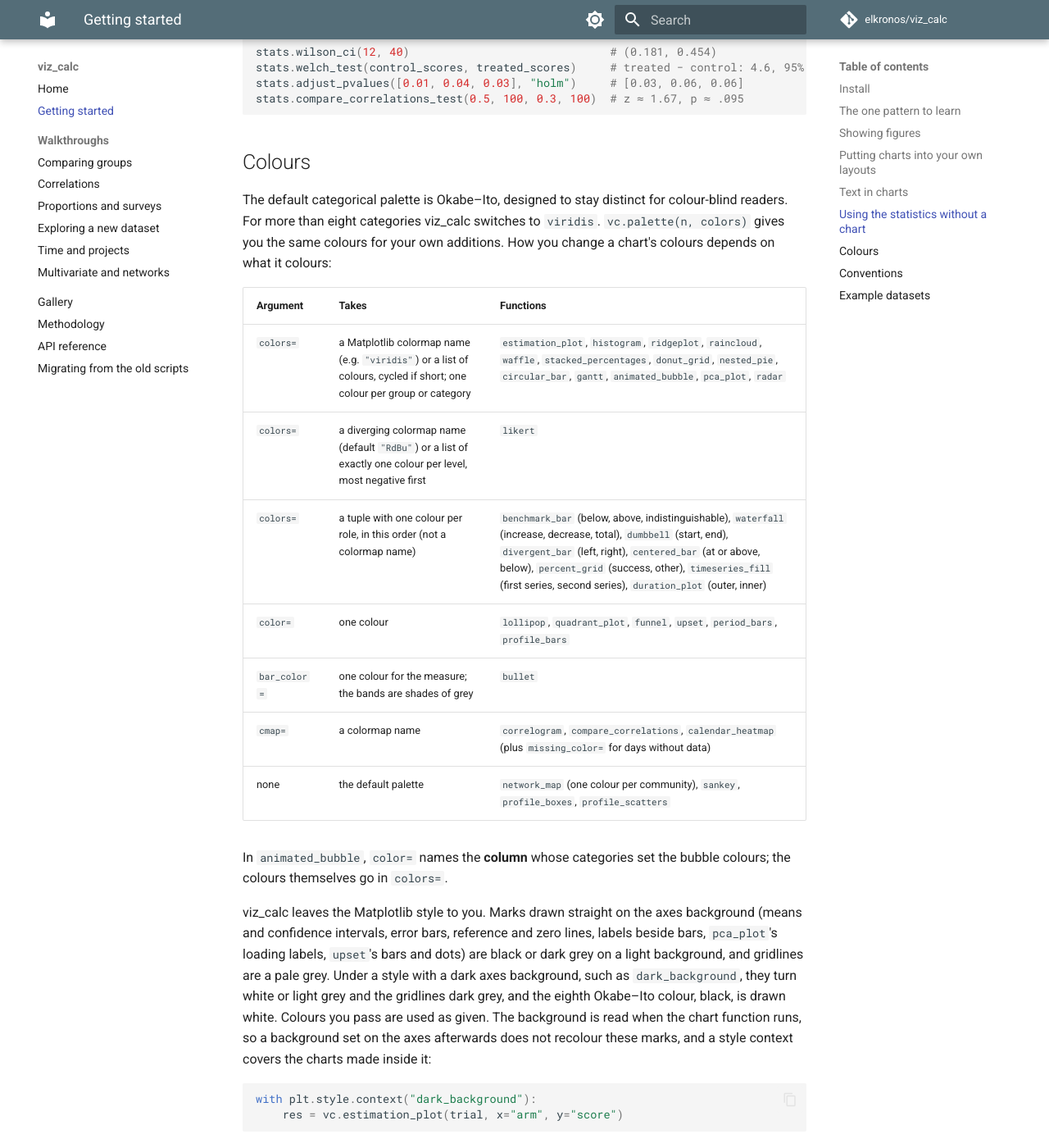
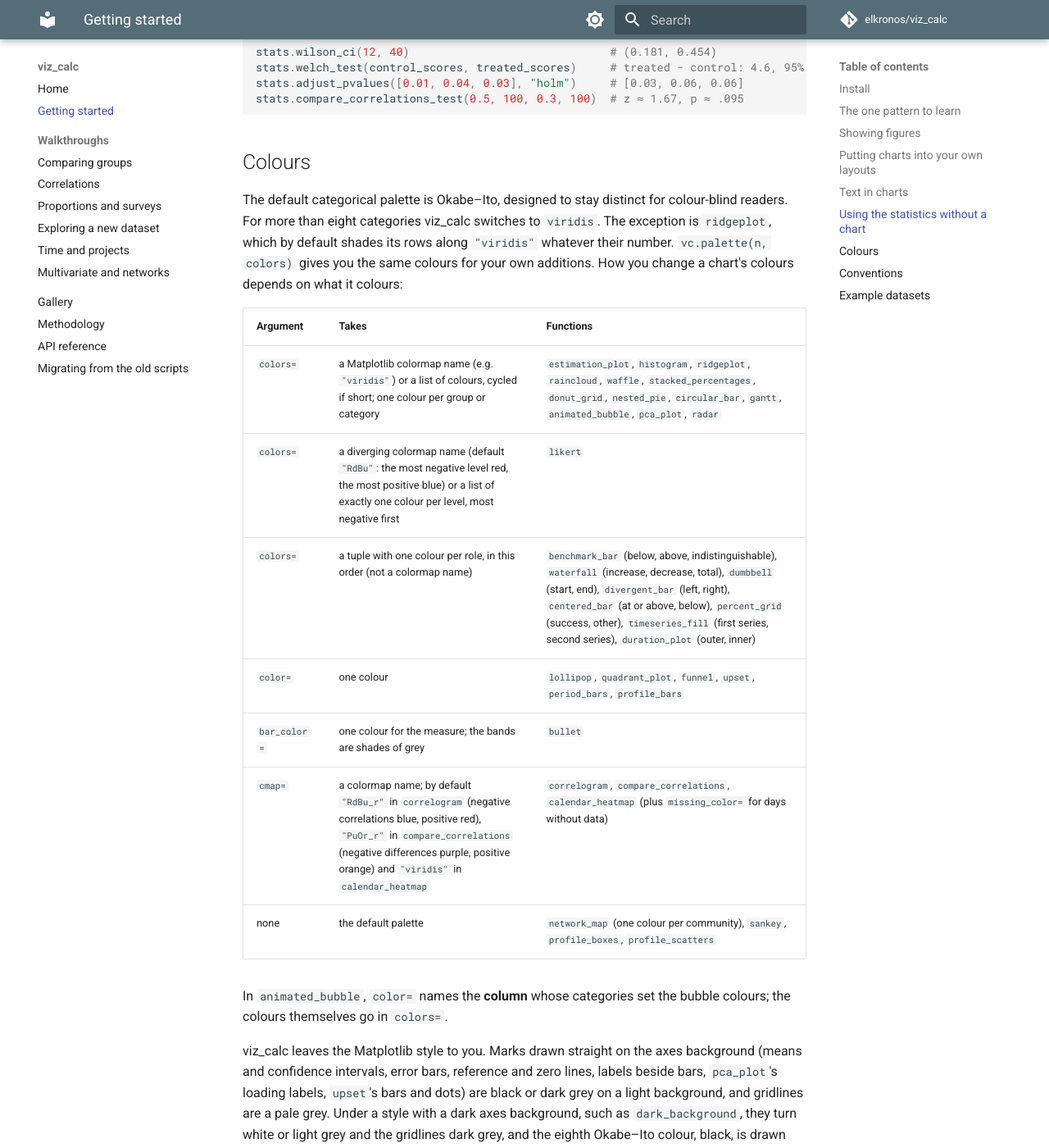
Before and after one commit to elkronos/viz_calc, an MkDocs documentation site: the page built from docs/getting-started.md, in a window 1280 px wide and 1400 px high, scrolled down 3423 px. Shown: the whole window at 82% size. Built offline with MkDocs 1.6.1 and Material for MkDocs 9.7.7, drawn with Linux system fonts in a browser that asks for light colours; comment, search, counter and statistics services are not loaded.

Commit message:
Document the colormap defaults that differ from Okabe-Ito
The Colours section said categories get Okabe-Ito up to eight and
viridis beyond, but ridgeplot shades its rows along viridis by default,
and its docstring did not mention colors at all. The section now also
gives the direction of each diverging default: likert draws the most
negative level red, correlogram draws negative correlations blue, and
compare_correlations draws negative differences purple.

```diff
--- a/docs/getting-started.md
+++ b/docs/getting-started.md
@@ -149,17 +149,19 @@ stats.compare_correlations_test(0.5, 100, 0.3, 100)  # z ≈ 1.67, p ≈ .095
 
 The default categorical palette is Okabe–Ito, designed to stay distinct for
 colour-blind readers. For more than eight categories viz_calc switches to
-`viridis`. `vc.palette(n, colors)` gives you the same colours for your own
-additions. How you change a chart's colours depends on what it colours:
+`viridis`. The exception is `ridgeplot`, which by default shades its rows
+along `"viridis"` whatever their number. `vc.palette(n, colors)` gives you
+the same colours for your own additions. How you change a chart's colours
+depends on what it colours:
 
 | Argument | Takes | Functions |
 |---|---|---|
 | `colors=` | a Matplotlib colormap name (e.g. `"viridis"`) or a list of colours, cycled if short; one colour per group or category | `estimation_plot`, `histogram`, `ridgeplot`, `raincloud`, `waffle`, `stacked_percentages`, `donut_grid`, `nested_pie`, `circular_bar`, `gantt`, `animated_bubble`, `pca_plot`, `radar` |
-| `colors=` | a diverging colormap name (default `"RdBu"`) or a list of exactly one colour per level, most negative first | `likert` |
+| `colors=` | a diverging colormap name (default `"RdBu"`: the most negative level red, the most positive blue) or a list of exactly one colour per level, most negative first | `likert` |
 | `colors=` | a tuple with one colour per role, in this order (not a colormap name) | `benchmark_bar` (below, above, indistinguishable), `waterfall` (increase, decrease, total), `dumbbell` (start, end), `divergent_bar` (left, right), `centered_bar` (at or above, below), `percent_grid` (success, other), `timeseries_fill` (first series, second series), `duration_plot` (outer, inner) |
 | `color=` | one colour | `lollipop`, `quadrant_plot`, `funnel`, `upset`, `period_bars`, `profile_bars` |
 | `bar_color=` | one colour for the measure; the bands are shades of grey | `bullet` |
-| `cmap=` | a colormap name | `correlogram`, `compare_correlations`, `calendar_heatmap` (plus `missing_color=` for days without data) |
+| `cmap=` | a colormap name; by default `"RdBu_r"` in `correlogram` (negative correlations blue, positive red), `"PuOr_r"` in `compare_correlations` (negative differences purple, positive orange) and `"viridis"` in `calendar_heatmap` | `correlogram`, `compare_correlations`, `calendar_heatmap` (plus `missing_color=` for days without data) |
 | none | the default palette | `network_map` (one colour per community), `sankey`, `profile_boxes`, `profile_scatters` |
 
 In `animated_bubble`, `color=` names the **column** whose categories set the
```
Also changed, not shown: 2 other files.
